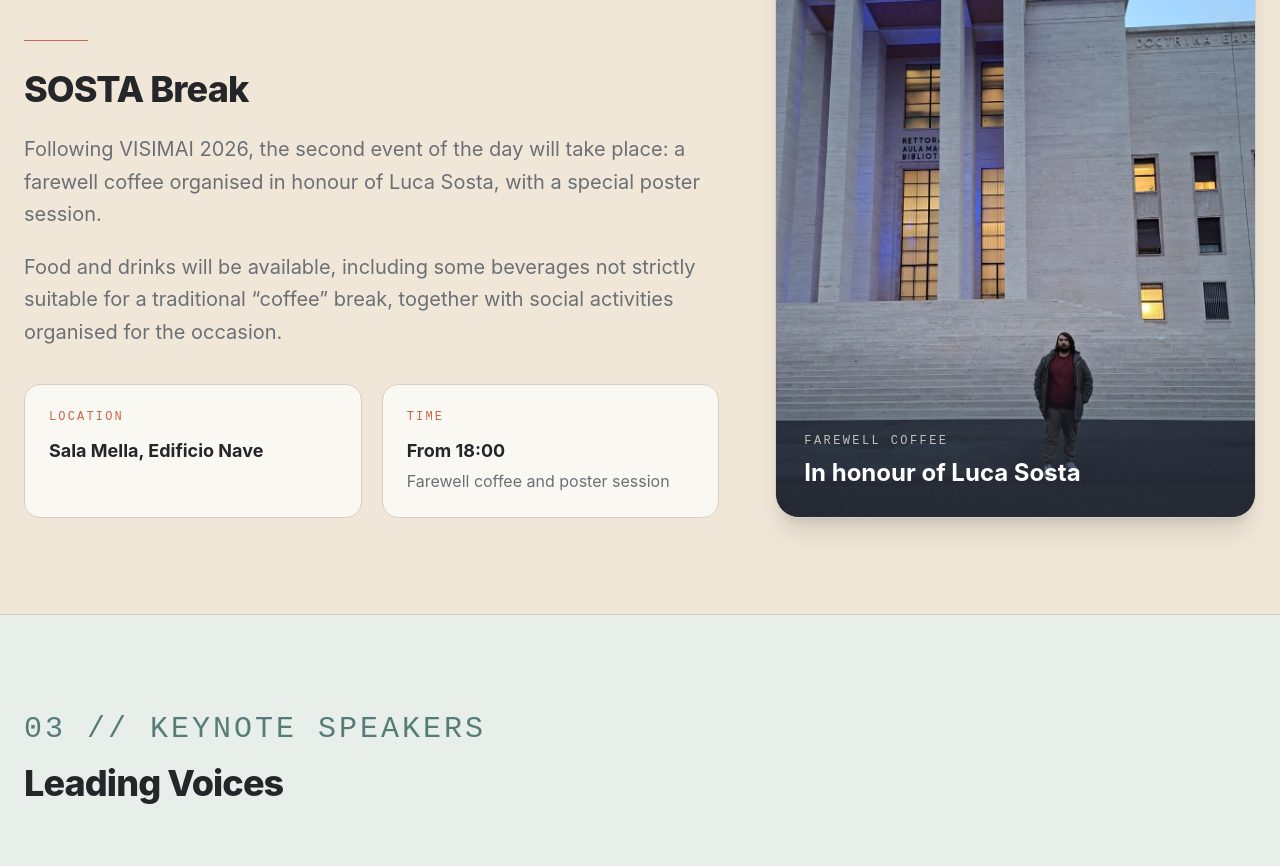
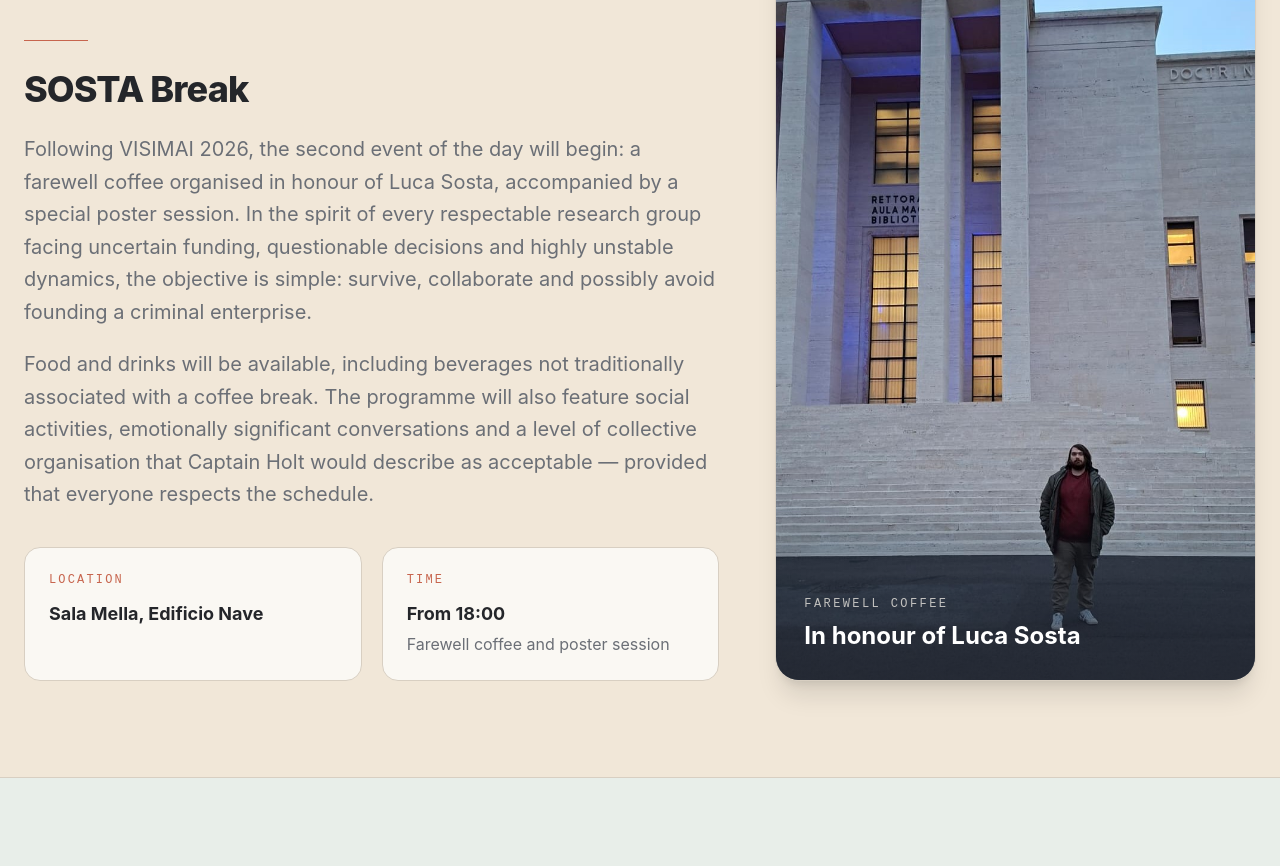
Before and after one commit to caterinaleimer/Visimai2026, a React (Vite) app: page / in a window 1280 px wide. Shown: the part 1580-2446 px from the top of the page. Built offline with nearby package versions, Linux system fonts and the light colour scheme.

Commit message:
Update App.jsx

```diff
--- a/src/App.jsx
+++ b/src/App.jsx
@@ -394,15 +394,20 @@ function App() {
             </h3>
 
             <p className="text-lg md:text-xl text-muted-foreground leading-relaxed mt-6">
-              Following VISIMAI 2026, the second event of the day will take
-              place: a farewell coffee organised in honour of Luca Sosta, with
-              a special poster session.
+              Following VISIMAI 2026, the second event of the day will begin: a farewell
+              coffee organised in honour of Luca Sosta, accompanied by a special poster
+              session. In the spirit of every respectable research group facing uncertain
+              funding, questionable decisions and highly unstable dynamics, the objective
+              is simple: survive, collaborate and possibly avoid founding a criminal
+              enterprise.
             </p>
 
             <p className="text-lg md:text-xl text-muted-foreground leading-relaxed mt-5">
-              Food and drinks will be available, including some beverages not
-              strictly suitable for a traditional “coffee” break, together
-              with social activities organised for the occasion.
+              Food and drinks will be available, including beverages not traditionally
+              associated with a coffee break. The programme will also feature social
+              activities, emotionally significant conversations and a level of collective
+              organisation that Captain Holt would describe as acceptable — provided that
+              everyone respects the schedule.
             </p>
 
             <div className="grid grid-cols-1 sm:grid-cols-2 gap-5 mt-9">
```
